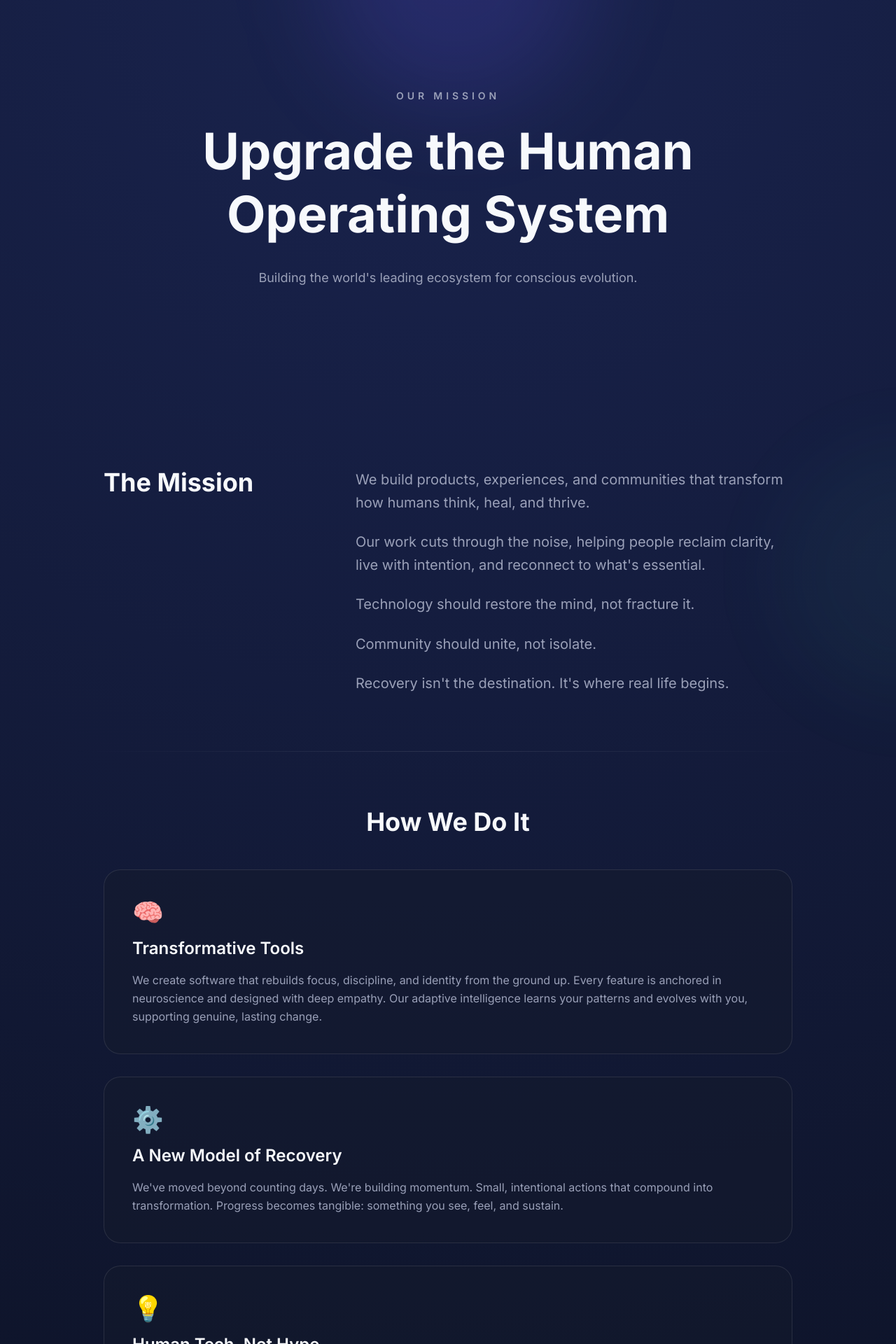
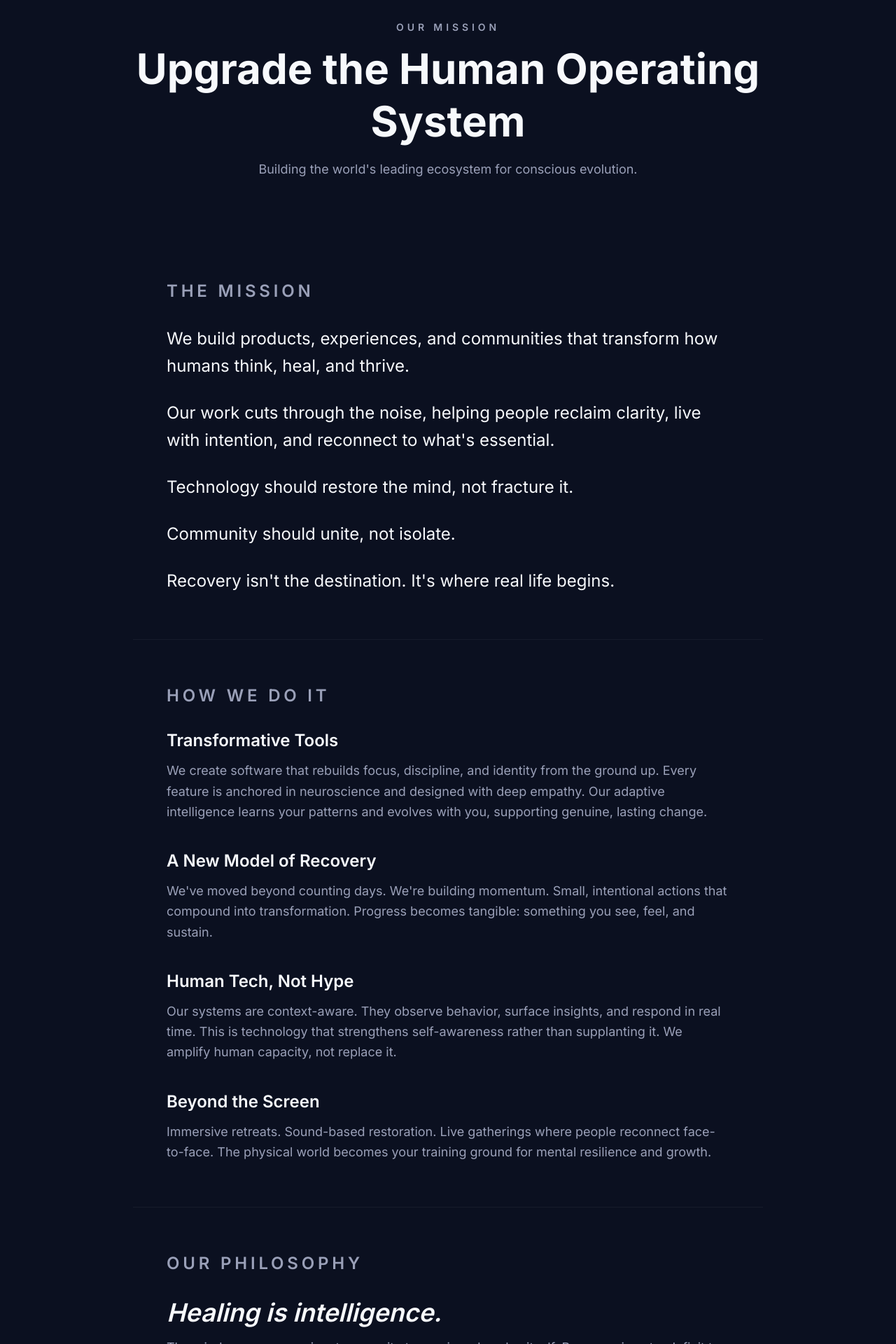
Before and after one commit to Door24Tech/door24-web, a Next.js app: page /mission in a window 1280 px wide. Shown: the part 120-2040 px from the top of the page at 70% size. Built offline with nearby package versions, Linux system fonts and the light colour scheme.

Commit message:
Redesign Mission page with minimalist manifesto style - remove emojis, reduce spacing, cleaner typography

```diff
--- a/src/app/mission/page.tsx
+++ b/src/app/mission/page.tsx
@@ -15,25 +15,21 @@ const missionStatements = [
 
 const howWeDoIt = [
   {
-    icon: "🧠",
     title: "Transformative Tools",
     description:
       "We create software that rebuilds focus, discipline, and identity from the ground up. Every feature is anchored in neuroscience and designed with deep empathy. Our adaptive intelligence learns your patterns and evolves with you, supporting genuine, lasting change.",
   },
   {
-    icon: "⚙️",
     title: "A New Model of Recovery",
     description:
       "We've moved beyond counting days. We're building momentum. Small, intentional actions that compound into transformation. Progress becomes tangible: something you see, feel, and sustain.",
   },
   {
-    icon: "💡",
     title: "Human Tech, Not Hype",
     description:
       "Our systems are context-aware. They observe behavior, surface insights, and respond in real time. This is technology that strengthens self-awareness rather than supplanting it. We amplify human capacity, not replace it.",
   },
   {
-    icon: "🌍",
     title: "Beyond the Screen",
     description:
       "Immersive retreats. Sound-based restoration. Live gatherings where people reconnect face-to-face. The physical world becomes your training ground for mental resilience and growth.",
@@ -87,7 +83,7 @@ export default function Mission() {
           }
         });
       },
-      { threshold: 0.15 }
+      { threshold: 0.1 }
     );
 
     const sections = document.querySelectorAll("[data-animate]");
@@ -107,84 +103,78 @@ export default function Mission() {
   const isVisible = (id: string) => visibleSections.has(id);
 
   return (
-    <div className="relative min-h-screen overflow-hidden bg-[radial-gradient(circle_at_top,#1a2450_0%,#0b1020_55%)] text-[var(--door24-foreground)]">
-      <div className="pointer-events-none absolute inset-0">
-        <div className="animate-float-slow absolute -top-24 left-1/2 h-96 w-96 -translate-x-1/2 rounded-full bg-[rgba(107,91,255,0.15)] blur-3xl" />
-        <div className="animate-float-medium absolute bottom-[-20%] left-[5%] h-[26rem] w-[26rem] rounded-full bg-[rgba(24,208,194,0.12)] blur-3xl" />
-        <div className="animate-pulse-glow absolute right-[-15%] top-[15%] h-[22rem] w-[22rem] rounded-full bg-[rgba(76,229,177,0.12)] blur-3xl" />
-      </div>
-
+    <div className="relative min-h-screen bg-[var(--door24-background)] text-[var(--door24-foreground)]">
       <Header />
 
       <main className="relative">
-        <section className="relative flex min-h-[75vh] items-center justify-center px-4 py-12 sm:min-h-[80vh] sm:px-8 sm:py-16">
+        {/* Hero */}
+        <section className="relative mx-auto max-w-[1080px] px-4 py-16 sm:px-8 sm:py-20 lg:px-12">
           <div className="text-center">
-            <h1 className="mb-4 text-xs font-semibold uppercase tracking-[0.35em] text-[var(--door24-muted)] sm:mb-6 sm:text-sm">
+            <h1 className="mb-3 text-xs font-semibold uppercase tracking-[0.35em] text-[var(--door24-muted)] sm:text-sm">
               Our Mission
             </h1>
-            <p className="mx-auto max-w-4xl text-4xl font-bold leading-tight sm:text-5xl lg:text-6xl xl:text-7xl">
+            <h2 className="mx-auto max-w-4xl text-3xl font-bold leading-tight sm:text-4xl lg:text-5xl xl:text-6xl">
               Upgrade the Human Operating System
-            </p>
-            <p className="mx-auto mt-6 max-w-2xl text-sm text-[var(--door24-muted)] opacity-0 animate-fade-in-up sm:mt-8 sm:text-base lg:text-lg" style={{ animationDelay: '0.3s', animationFillMode: 'forwards' }}>
+            </h2>
+            <p className="mx-auto mt-4 max-w-2xl text-sm leading-relaxed text-[var(--door24-muted)] sm:text-base lg:text-lg">
               Building the world's leading ecosystem for conscious evolution.
             </p>
           </div>
         </section>
 
+        {/* The Mission */}
         <section
           id="the-mission"
           data-animate
-          className="relative mx-auto max-w-[1080px] px-4 py-12 sm:px-8 sm:py-16 lg:px-12 lg:py-20"
+          className="relative mx-auto max-w-[900px] px-4 py-12 sm:px-8 sm:py-16 lg:px-12"
         >
-          <div className="grid gap-8 lg:grid-cols-[1fr_2fr] lg:gap-12">
-            <div className="lg:sticky lg:top-32 lg:self-start">
-              <h2 className="text-2xl font-bold sm:text-3xl lg:text-4xl">The Mission</h2>
-            </div>
-            <div className="space-y-5 sm:space-y-6">
+          <h2 className="mb-8 text-xl font-semibold uppercase tracking-[0.2em] text-[var(--door24-muted)] sm:text-2xl">
+            The Mission
+          </h2>
+          <div className="space-y-6 sm:space-y-7">
             {missionStatements.map((statement, index) => (
               <p
                 key={index}
-                  className={`text-base leading-relaxed text-[var(--door24-muted)] transition-all duration-700 sm:text-lg sm:leading-relaxed lg:text-xl lg:leading-relaxed ${
+                className={`text-lg leading-relaxed text-[var(--door24-foreground)] transition-all duration-500 sm:text-xl sm:leading-relaxed lg:text-2xl lg:leading-relaxed ${
                   isVisible("the-mission")
                     ? "translate-y-0 opacity-100"
-                      : "translate-y-8 opacity-0"
+                    : "translate-y-4 opacity-0"
                 }`}
-                  style={{ transitionDelay: `${index * 100}ms` }}
+                style={{ transitionDelay: `${index * 50}ms` }}
               >
                 {statement}
               </p>
             ))}
           </div>
-          </div>
         </section>
 
-        <div className="mx-auto h-px max-w-[1080px] bg-gradient-to-r from-transparent via-white/10 to-transparent" />
+        {/* Divider */}
+        <div className="mx-auto h-px max-w-[900px] bg-white/5" />
 
+        {/* How We Do It */}
         <section
           id="how-we-do-it"
           data-animate
-          className="relative mx-auto max-w-[1080px] px-4 py-12 sm:px-8 sm:py-16 lg:px-12 lg:py-20"
+          className="relative mx-auto max-w-[900px] px-4 py-12 sm:px-8 sm:py-16 lg:px-12"
         >
-          <h2 className="mb-8 text-center text-2xl font-bold sm:mb-10 sm:text-3xl lg:mb-12 lg:text-4xl">
+          <h2 className="mb-8 text-xl font-semibold uppercase tracking-[0.2em] text-[var(--door24-muted)] sm:text-2xl">
             How We Do It
           </h2>
-          <div className="space-y-6 sm:space-y-8">
+          <div className="space-y-8 sm:space-y-10">
             {howWeDoIt.map((item, index) => (
               <div
                 key={item.title}
-                className={`group relative rounded-2xl border border-white/10 bg-[rgba(20,27,44,0.5)] p-6 transition-all duration-700 hover:scale-[1.02] hover:border-white/20 hover:bg-[rgba(20,27,44,0.7)] hover:shadow-xl hover:shadow-[rgba(24,208,194,0.15)] sm:rounded-3xl sm:p-8 lg:p-10 ${
+                className={`transition-all duration-500 ${
                   isVisible("how-we-do-it")
                     ? "translate-y-0 opacity-100"
-                    : "translate-y-12 opacity-0"
+                    : "translate-y-4 opacity-0"
                 }`}
-                style={{ transitionDelay: `${index * 150}ms` }}
+                style={{ transitionDelay: `${index * 75}ms` }}
               >
-                <div className="absolute left-0 top-0 h-1 w-full rounded-t-2xl bg-gradient-to-r from-[var(--door24-primary-start)] to-[var(--door24-primary-end)] opacity-0 transition-opacity duration-300 group-hover:opacity-100 sm:rounded-t-3xl" />
-                <div className="mb-4 text-3xl sm:text-4xl">{item.icon}</div>
-                <h3 className="mb-3 text-xl font-semibold sm:mb-4 sm:text-2xl">
+                <h3 className="mb-3 text-xl font-semibold text-[var(--door24-foreground)] sm:text-2xl">
                   {item.title}
                 </h3>
-                <p className="text-sm leading-relaxed text-[var(--door24-muted)] sm:text-base sm:leading-relaxed">
+                <p className="text-base leading-relaxed text-[var(--door24-muted)] sm:text-lg sm:leading-relaxed">
                   {item.description}
                 </p>
               </div>
@@ -192,64 +182,66 @@ export default function Mission() {
           </div>
         </section>
 
-        <div className="mx-auto h-px max-w-[1080px] bg-gradient-to-r from-transparent via-white/10 to-transparent" />
+        {/* Divider */}
+        <div className="mx-auto h-px max-w-[900px] bg-white/5" />
 
+        {/* Philosophy */}
         <section
           id="philosophy"
           data-animate
-          className="relative mx-auto max-w-[1080px] px-4 py-12 sm:px-8 sm:py-16 lg:px-12 lg:py-20"
+          className="relative mx-auto max-w-[900px] px-4 py-12 sm:px-8 sm:py-16 lg:px-12"
         >
-          <h2 className="mb-8 text-center text-2xl font-bold sm:mb-10 sm:text-3xl lg:mb-12 lg:text-4xl">
+          <h2 className="mb-8 text-xl font-semibold uppercase tracking-[0.2em] text-[var(--door24-muted)] sm:text-2xl">
             Our Philosophy
           </h2>
-          <div className="space-y-0">
+          <div className="space-y-8 sm:space-y-10">
             {philosophy.map((item, index) => (
               <div
                 key={item.headline}
-                className={`border-b border-white/5 py-8 transition-all duration-700 last:border-b-0 sm:py-10 lg:py-12 ${
+                className={`transition-all duration-500 ${
                   isVisible("philosophy")
                     ? "translate-y-0 opacity-100"
-                    : "translate-y-12 opacity-0"
-                } ${index % 2 === 1 ? "bg-[rgba(20,27,44,0.3)]" : ""}`}
-                style={{ transitionDelay: `${index * 150}ms` }}
+                    : "translate-y-4 opacity-0"
+                }`}
+                style={{ transitionDelay: `${index * 75}ms` }}
               >
-                <div className="mx-auto max-w-3xl px-4 sm:px-6">
-                  <h3 className="mb-4 font-serif text-2xl font-semibold italic leading-tight sm:mb-6 sm:text-3xl lg:text-4xl">
+                <h3 className="mb-3 text-2xl font-semibold italic leading-tight text-[var(--door24-foreground)] sm:text-3xl lg:text-4xl">
                   {item.headline}
                 </h3>
                 <p className="text-base leading-relaxed text-[var(--door24-muted)] sm:text-lg sm:leading-relaxed">
                   {item.description}
                 </p>
               </div>
-              </div>
             ))}
           </div>
         </section>
 
-        <div className="mx-auto h-px max-w-[1080px] bg-gradient-to-r from-transparent via-white/10 to-transparent" />
+        {/* Divider */}
+        <div className="mx-auto h-px max-w-[900px] bg-white/5" />
 
+        {/* Why We Exist */}
         <section
           id="why-we-exist"
           data-animate
-          className="relative mx-auto max-w-[1080px] px-4 py-12 sm:px-8 sm:py-16 lg:px-12 lg:py-20"
+          className="relative mx-auto max-w-[900px] px-4 py-12 sm:px-8 sm:py-16 lg:px-12"
         >
-          <h2 className="mb-8 text-center text-2xl font-bold sm:mb-10 sm:text-3xl lg:mb-12 lg:text-4xl">
+          <h2 className="mb-8 text-xl font-semibold uppercase tracking-[0.2em] text-[var(--door24-muted)] sm:text-2xl">
             Why We Exist
           </h2>
-          <div className="mx-auto max-w-3xl space-y-4 sm:space-y-5">
+          <div className="space-y-4 sm:space-y-5">
             {whyWeExist.map((line, index) => (
               <p
                 key={index}
-                className={`text-center text-base leading-relaxed transition-all duration-700 sm:text-lg sm:leading-relaxed lg:text-xl lg:leading-relaxed ${
-                  line.includes("Door 24 exists")
-                    ? "font-bold text-[var(--door24-foreground)]"
+                className={`text-lg leading-relaxed transition-all duration-500 sm:text-xl sm:leading-relaxed lg:text-2xl lg:leading-relaxed ${
+                  line.includes("Door 24 exists") || line.includes("This is not")
+                    ? "font-semibold text-[var(--door24-foreground)]"
                     : "text-[var(--door24-muted)]"
                 } ${
                   isVisible("why-we-exist")
                     ? "translate-y-0 opacity-100"
-                    : "translate-y-8 opacity-0"
+                    : "translate-y-4 opacity-0"
                 }`}
-                style={{ transitionDelay: `${index * 100}ms` }}
+                style={{ transitionDelay: `${index * 50}ms` }}
               >
                 {line}
               </p>
@@ -257,26 +249,20 @@ export default function Mission() {
           </div>
         </section>
 
-        <section className="relative overflow-hidden bg-[rgba(11,16,32,0.95)] px-4 py-12 sm:px-8 sm:py-16 lg:py-20">
-          <div className="pointer-events-none absolute inset-0">
-            <div className="animate-float-fast absolute -top-10 left-1/4 h-40 w-40 rounded-full bg-[rgba(107,91,255,0.2)] blur-3xl sm:h-48 sm:w-48" />
-            <div className="animate-float-medium absolute bottom-[-15%] right-1/4 h-44 w-44 rounded-full bg-[rgba(24,208,194,0.18)] blur-3xl sm:h-56 sm:w-56" />
-          </div>
-          <div className="relative mx-auto max-w-3xl text-center">
-            <h2 className="mb-6 text-3xl font-bold sm:mb-8 sm:text-4xl lg:text-5xl">
+        {/* CTA */}
+        <section className="relative mx-auto max-w-[900px] px-4 py-16 sm:px-8 sm:py-20 lg:px-12">
+          <div className="text-center">
+            <h2 className="mb-4 text-2xl font-semibold sm:text-3xl lg:text-4xl">
               Join Us
             </h2>
-            <p className="mb-4 text-lg leading-relaxed text-[var(--door24-muted)] sm:mb-6 sm:text-xl sm:leading-relaxed lg:text-2xl lg:leading-relaxed">
+            <p className="mb-6 text-lg leading-relaxed text-[var(--door24-muted)] sm:text-xl sm:leading-relaxed">
               We are rewiring the human operating system.
             </p>
-            <p className="mb-4 text-lg leading-relaxed text-[var(--door24-muted)] sm:mb-6 sm:text-xl sm:leading-relaxed lg:text-2xl lg:leading-relaxed">
+            <p className="mb-8 text-lg leading-relaxed text-[var(--door24-muted)] sm:text-xl sm:leading-relaxed">
               This is the work that matters. This is the frontier that scales.
             </p>
-            <p className="mb-8 text-xl font-semibold sm:mb-10 sm:text-2xl lg:text-3xl">
-              Door 24. Technology for Human Freedom.
-            </p>
             <Link
-              href="/#final-cta"
+              href="/"
               className="door24-gradient group relative inline-flex overflow-hidden rounded-xl px-6 py-3 text-base font-semibold text-[var(--door24-foreground)] shadow-lg shadow-[rgba(107,91,255,0.25)] transition hover:shadow-xl hover:shadow-[rgba(24,208,194,0.35)] focus-visible:outline focus-visible:outline-2 focus-visible:outline-offset-2 focus-visible:outline-[var(--door24-primary-end)] sm:px-8 sm:py-4 sm:text-lg"
             >
               <span className="absolute inset-0 translate-y-[110%] bg-white/15 transition-transform duration-500 ease-out group-hover:translate-y-[-10%]" />
```
Lines whose indentation alone changed are shown as unchanged.
